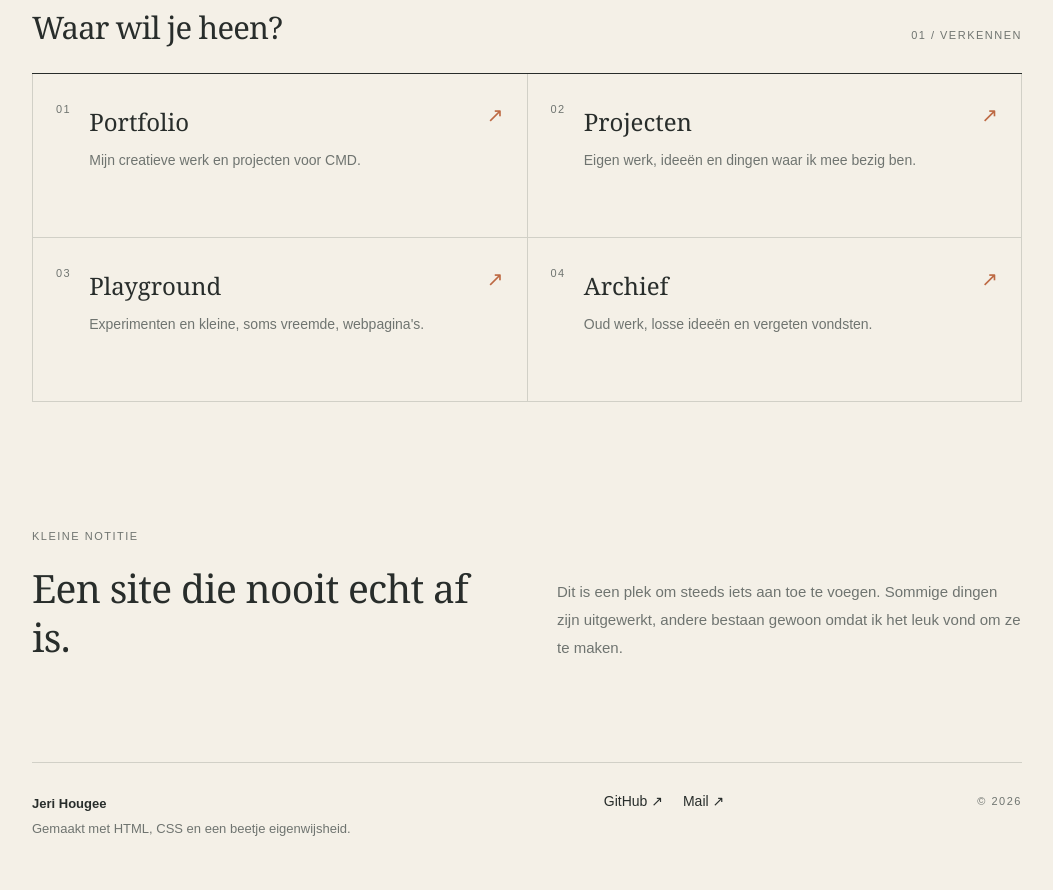
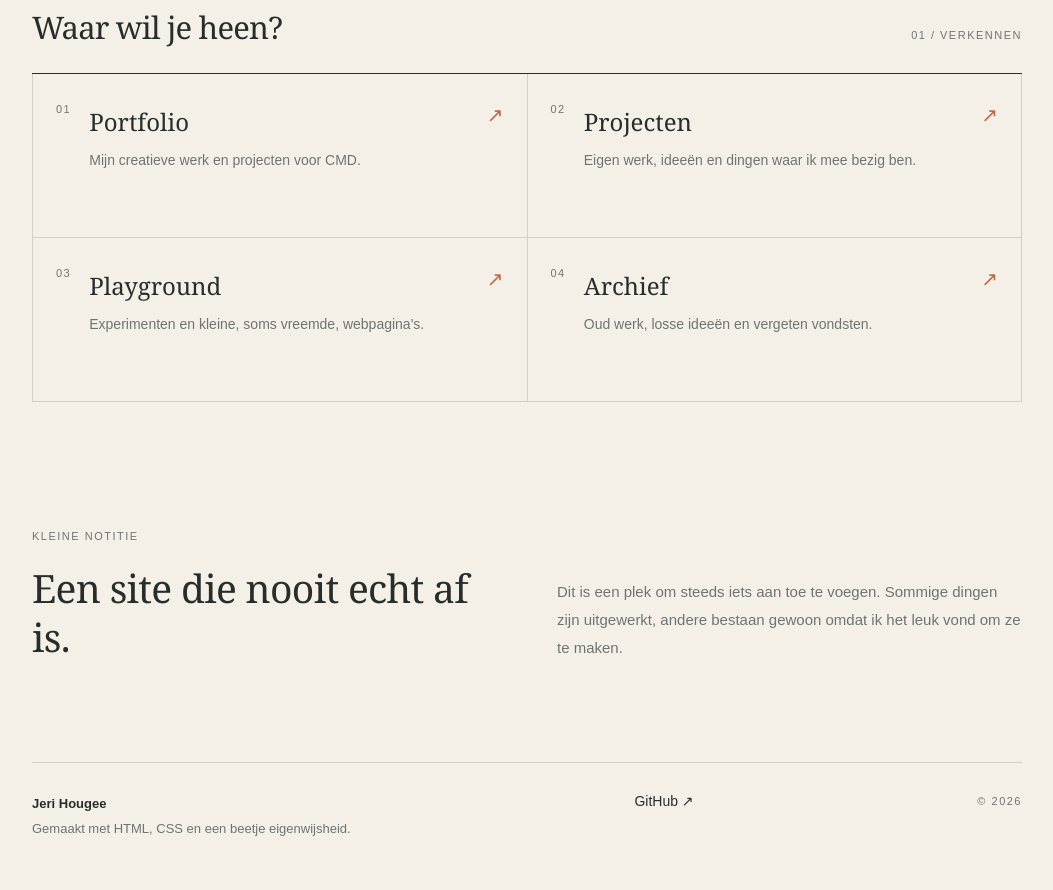
Before and after one commit to zuignap3/eigensite, a plain HTML site: page index.html in a window 1280 px wide. Shown: the part 833-1723 px from the top of the page, without its empty margins (113-1166 px from the left). Drawn offline with Linux system fonts and the light colour scheme.

Commit message:
Verwijder niet-geverifieerd contactadres

```diff
--- a/index.html
+++ b/index.html
@@ -47,7 +47,7 @@
 
     <footer class="site-footer" id="contact">
       <div><strong>Jeri Hougee</strong><span>Gemaakt met HTML, CSS en een beetje eigenwijsheid.</span></div>
-      <div class="footer-links"><a href="https://github.com/zuignap3" target="_blank" rel="noopener noreferrer">GitHub ↗</a><a href="mailto:contact@jerihougee.com">Mail ↗</a></div>
+      <div class="footer-links"><a href="https://github.com/zuignap3" target="_blank" rel="noopener noreferrer">GitHub ↗</a></div>
       <span class="copyright">© <span id="year">2026</span></span>
     </footer>
   </div>
```
